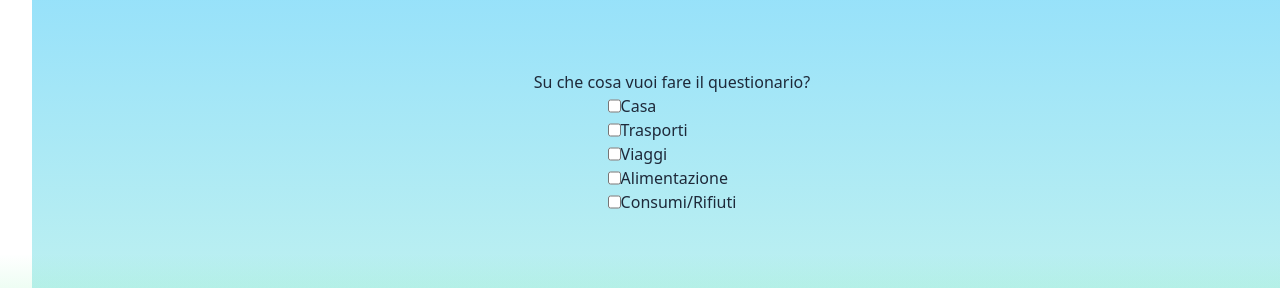
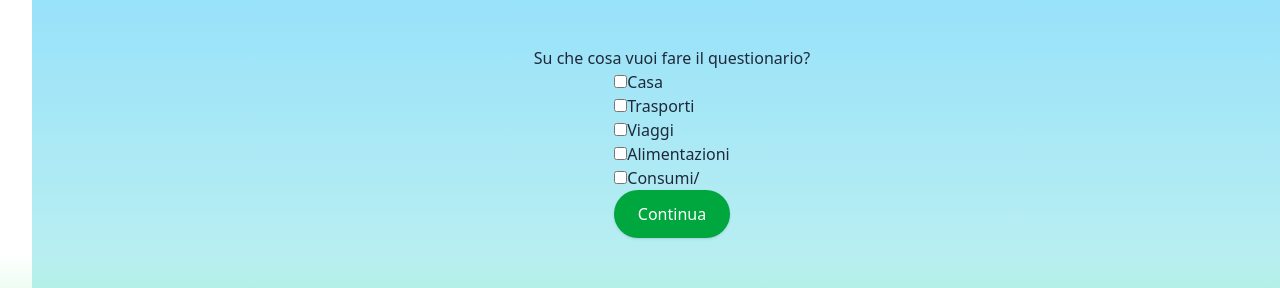
Before and after one commit to refresh-academy/me-green, a React (Vite) app in the folder frontend/: page /sezioni in a window 1280 px wide. Shown: the part 290-578 px from the top of the page. Built offline with nearby package versions, Linux system fonts and the light colour scheme.

Commit message:
upgrades to sezioni

```diff
--- a/frontend/src/App.jsx
+++ b/frontend/src/App.jsx
@@ -15,7 +15,7 @@ function App() {
           <Route path="/" element={<Home />} />
           <Route path="usuario" element={<Usuario />} />
           <Route path="sezioni" element={<Sezioni />} />
-          <Route path="domande/:id" element={<Domanda />} />
+          <Route path="domande" element={<Domanda />} />
           <Route path="*" element={<NotFound />} />
         </Route>
       </Routes>
--- a/frontend/src/routes/Sezioni.jsx
+++ b/frontend/src/routes/Sezioni.jsx
@@ -1,29 +1,62 @@
+import * as React from 'react';
+import { Link } from "react-router";
+
+const Checkbox = ({ label, value, onChange }) => {
+  return (
+    <label>
+      <input type="checkbox" checked={value} onChange={onChange} />
+      {label}
+    </label>
+  );
+};
+
 const Sezioni = () => {
+  const [checked, setChecked] = React.useState(false);
+
+  const handleChange = () => {
+    setChecked(!checked);
+  };
   return (
     <>
       <h1>Su che cosa vuoi fare il questionario?</h1>
-  <div className=" flex-col  ">
-  <div className="flex">
-    <input type="checkbox"  value="Casa" />
-        <h1>Casa</h1>
+      <div className=" flex-col">
+        <div className=" flex">
+          <Checkbox
+            label="Casa"
+            value={checked}
+            onChange={handleChange} />
         </div>
-<div className="flex">
-    <input type="checkbox"  value="Trasporti" />
-        <h1>Trasporti</h1>
+        <div className=" flex">
+          <Checkbox
+            label="Trasporti"
+            value={checked}
+            onChange={handleChange} />
         </div>
-  <div className="flex">
-    <input type="checkbox"  value="Viaggi" />
-        <h1>Viaggi</h1>
+        <div className=" flex">
+          <Checkbox
+            label="Viaggi"
+            value={checked}
+            onChange={handleChange} />
         </div>
-  <div className="flex">
-    <input type="checkbox"  value="Alimentazione" />
-        <h1>Alimentazione</h1>
+        <div className=" flex">
+          <Checkbox
+            label="Alimentazioni"
+            value={checked}
+            onChange={handleChange} />
         </div>
-  <div className="flex">
-    <input type="checkbox"  value="Consumi/Rifiuti" />
-        <h1>Consumi/Rifiuti</h1>
+        <div className=" flex">
+          <Checkbox
+            label="Consumi/"
+            value={checked}
+            onChange={handleChange} />
         </div>
       </div>
+      <Link
+          to="/domande"
+          className="bg-green-600 text-white px-6 py-3 rounded-full shadow hover:bg-green-700 text-center"
+        >
+          Continua
+        </Link>
     </>)
 }
 export default Sezioni
--- a/frontend/src/routes/Usuario.jsx
+++ b/frontend/src/routes/Usuario.jsx
@@ -26,7 +26,7 @@ const Usuario = () => {
         /> */}
 
           <p className="mb-8">
-            Conserveremo i tuoi risultati, per le nostre statistiche e per mostrare il tuo profilo green se
+            Conserveremo i tuoi risultati, per le nostre statistiche e per mostrare il tuo profilo green.
           </p>
         <Link
           to="/sezioni"
```
Lines whose indentation alone changed are shown as unchanged.
